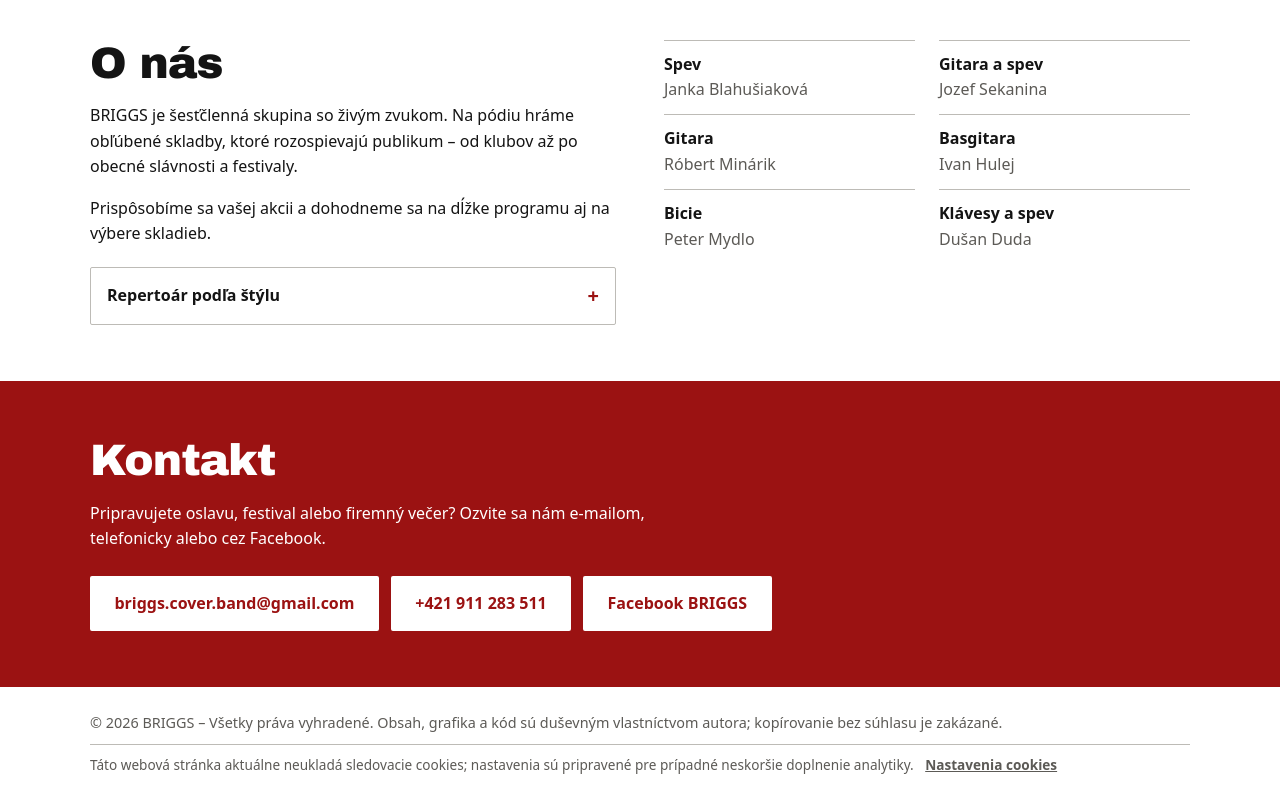
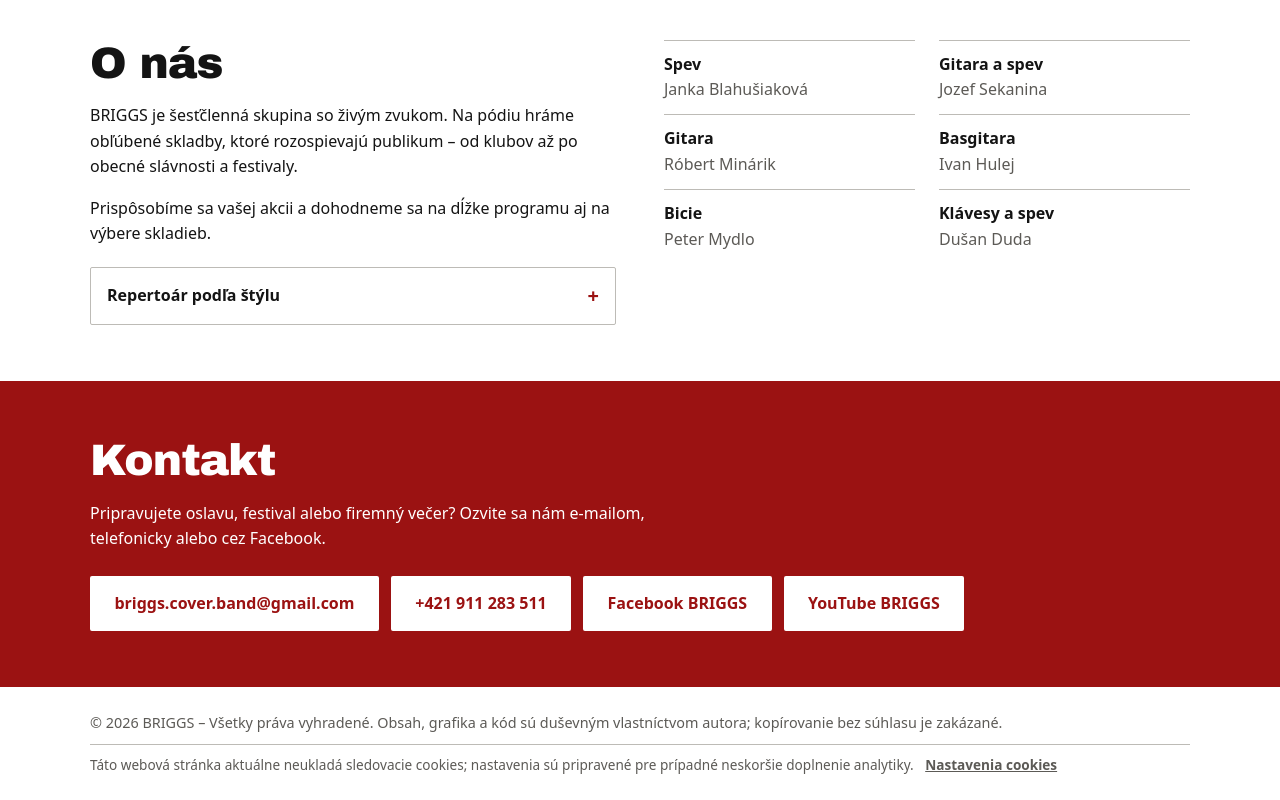
Before and after one commit to drumkey20/briggs-web, a plain HTML site: page index.html in a window 1280 px wide. Shown: the part 2635-3435 px from the top of the page. Drawn offline with Linux system fonts and the light colour scheme.

Commit message:
Add files via upload

```diff
--- a/index.html
+++ b/index.html
@@ -267,6 +267,7 @@
         <a class="btn btn-light" href="mailto:briggs.cover.band@gmail.com">briggs.cover.band@gmail.com</a>
         <a class="btn btn-light" href="tel:+421911283511">+421 911 283 511</a>
         <a class="btn btn-light" href="https://www.facebook.com/p/Briggs-100063162012209/" target="_blank" rel="noopener noreferrer" aria-label="Navštíviť Facebook stránku kapely BRIGGS (otvorí sa v novom okne)">Facebook BRIGGS</a>
+        <a class="btn btn-light" href="https://www.youtube.com/@BRIGGSCoverBand" target="_blank" rel="noopener noreferrer" aria-label="Navštíviť YouTube kanál kapely BRIGGS (otvorí sa v novom okne)">YouTube BRIGGS</a>
       </p>
     </section>
   </main>
```
